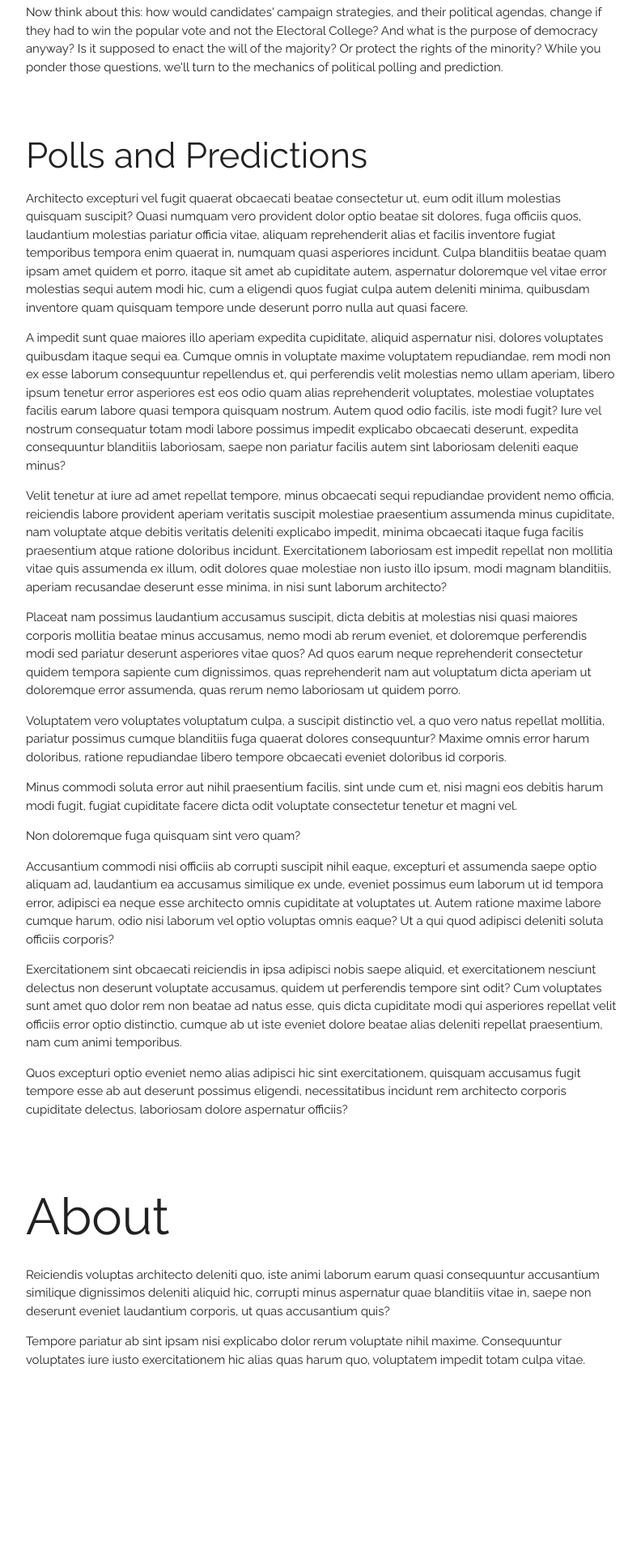
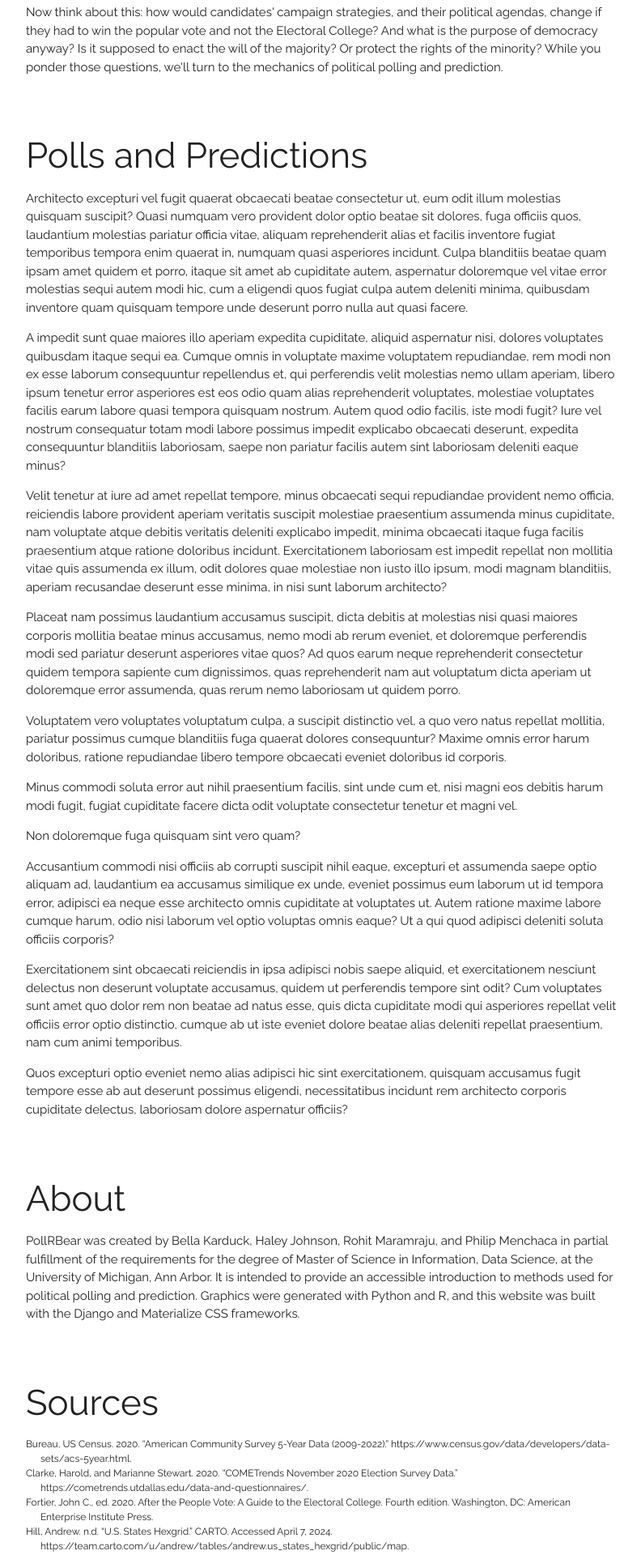
Before and after one commit to pmench/mrp-team, a Django app: template website_699/templates/ppredict/home.html in a window 1280 px wide. Shown: the part 1920-3840 px from the top of the page at 81% size, without its empty margins (136-928 px from the left). Before the commit the page ends 3608 px from the top, so only its background shows below. Run offline with Django 3.2, Linux system fonts and the light colour scheme; the template is opened without the code that fills it, so the values that code supplies are empty.

Commit message:
Update About and Sources website content

```diff
--- a/requirements.txt
+++ b/requirements.txt
@@ -4,3 +4,4 @@ tqdm~=4.66.2
 geopandas~=0.14.3
 matplotlib~=3.8.3
 numpy~=1.26.4
+django~=5.0.3
--- a/website_699/templates/ppredict/base_materialize.html
+++ b/website_699/templates/ppredict/base_materialize.html
@@ -39,6 +39,7 @@
             <li><a href="#election-explainer">U.S. Elections</a></li>
             <li><a href="#methods">Polls and Predictions</a></li>
             <li><a href="#about">About</a></li>
+            <li><a href="#sources">Sources</a></li>
           </ul>
         </div>
     </div>
@@ -51,9 +52,10 @@
         <li><a href="#election-explainer">U.S. Elections</a></li>
         <li><a href="#methods">Polls and Predictions</a></li>
         <li><a href="#about">About</a></li>
+        <li><a href="#sources">Sources</a></li>
     </ul>
 
-    <script>
+    <script> <!--Adapted from Materialize CSS documentation -->
         document.addEventListener('DOMContentLoaded', function() {
             var elemsSidenav = document.querySelectorAll('.sidenav');
             var instancesSidenav = M.Sidenav.init(elemsSidenav);
--- a/website_699/templates/ppredict/home.html
+++ b/website_699/templates/ppredict/home.html
@@ -12,7 +12,7 @@
                 <figcaption>2020 Presidential election map showing how each state voted.</figcaption>
             </figure>
             <p>
-                It's election season! (Is it never not?) That means it's also election <em>prediction</em> season, where
+                It's election season! (Is it ever not?) That means it's also election <em>prediction</em> season, where
                 legions of pundits, "personalities", and pollsters opine on who will win in November, with varying levels
                 of methodological integrity. And although it has a certain cachet to say that Joe Biden has the advantage
                 because as a Scorpio Sun in the twelfth house he vibes better with the zeitgeist, most analyst use more,
@@ -84,9 +84,32 @@
 
       <div id="about" class="section scrollspy">
           <div class="container">
-            <h1>About</h1>
-              <p>{% lorem 2 p random %}</p>
+            <h3>About</h3>
+              <p>
+                  PollRBear was created by Bella Karduck, Haley Johnson, Rohit Maramraju, and Philip Menchaca in partial
+                  fulfillment of the requirements for the degree of Master of Science in Information, Data Science, at
+                  the University of Michigan, Ann Arbor. It is intended to provide an accessible introduction to methods
+                  used for political polling and prediction. Graphics were generated with Python and R, and this website
+                  was built with the Django and Materialize CSS frameworks.
+              </p>
           </div>
       </div>
+
+    <div id="sources" class="section scrollspy">
+        <div class="container" style="font-size: 12px; text-indent: -1.5em; padding-left: 1.5em">
+            <h3>Sources</h3>
+            <ul>
+                <li>Bureau, US Census. 2020. “American Community Survey 5-Year Data (2009-2022).” https://www.census.gov/data/developers/data-sets/acs-5year.html.</li>
+                <li>Clarke, Harold, and Marianne Stewart. 2020. “COMETrends November 2020 Election Survey Data.” https://cometrends.utdallas.edu/data-and-questionnaires/.</li>
+                <li>Fortier, John C., ed. 2020. After the People Vote: A Guide to the Electoral College. Fourth edition. Washington, DC: American Enterprise Institute Press.</li>
+                <li>Hill, Andrew. n.d. “U.S. States Hexgrid.” CARTO. Accessed April 7, 2024. https://team.carto.com/u/andrew/tables/andrew.us_states_hexgrid/public/map.</li>
+                <li>Monmouth University Polling Institute. 2021. “Monmouth University National Poll, Number 216.” UNC Dataverse. https://doi.org/10.15139/S3/36MVPN.</li>
+                <li>National Archives and Records Administration. 2021. “2020 Electoral College Results.” National Archives. April 16, 2021. https://www.archives.gov/electoral-college/2020.</li>
+                <li>Reuters, Reuters/Ipsos Large Sample Survey 1: January 2024, Ipsos, (Cornell University, Ithaca, NY: Roper Center for Public Opinion Research, 2024), Dataset, DOI: 10.25940/ROPER-31120717.</li>
+                <li>Schaffner, Brian, Stephen Ansolabehere, and Sam Luks. 2022. “Cooperative Election Study Common Content, 2020.” Harvard Dataverse. https://doi.org/10.7910/DVN/E9N6PH.</li>
+            </ul>
+        </div>
+
+    </div>
     </div>
 {% endblock %}
```
Also changed, not shown: README.md, 3 other files.
